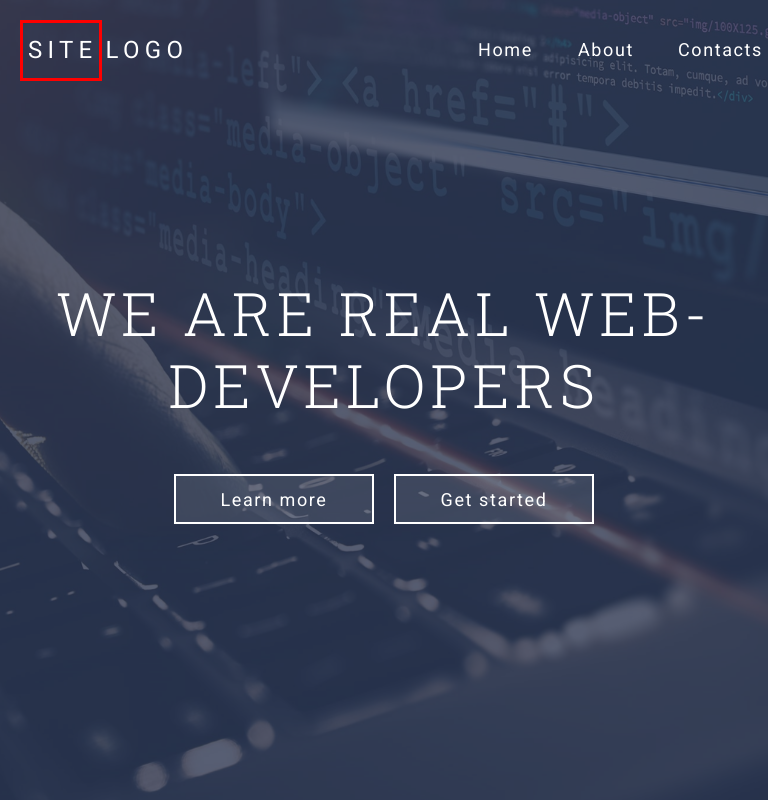
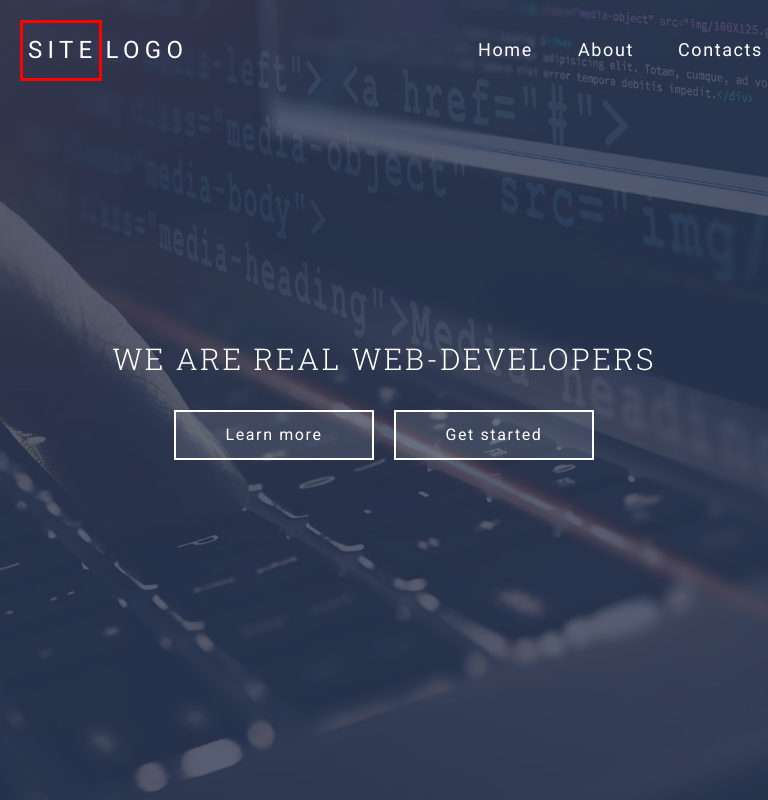
Before and after one commit to Alexand-p/grid-template, a website: page index.html in a window 768 px wide. Shown: the top 800 px of the page. Drawn offline with Linux system fonts and the light colour scheme.

Commit message:
header 50%

```diff
--- a/assets/scss/style.scss
+++ b/assets/scss/style.scss
@@ -38,12 +38,22 @@ html {
 }
 /* HEADER */
 h1{
-  font-size: 3.75rem;
+
   letter-spacing: 0.08em ;
   font-weight: 300;
   font-family: 'Roboto Slab', serif;
   text-align: center;
   line-height: 1.2;
+  @media (min-width: 992px) {
+    font-size: 3.75rem;
+  }
+  @media (max-width: 992px) {
+    font-size: 2.5rem;
+  }
+  @media (max-width: 768px){
+    font-size: 1.875rem;
+    margin: 0 0 33px 0px;
+  }
 }
 h2{
   color: #2d3651;
@@ -66,11 +76,13 @@ a {
   height: 60px;
 }
 @include lg-md{
+  font-size: 1rem;
   min-width: 200px;
   padding: 14px $gap;
   height: 50px;
 }
 @include md{
+  font-size: 1rem;
   min-width: 170px;
   padding: 9px $gap;
   height: 40px;
@@ -217,6 +229,12 @@ a {
 }
 .header-content__title{
   margin: 0 0 53px 0;
+  @media (max-width: 768px){
+    margin: 0 0 33px 0px;
+  }
+  @media (max-width: 992px) and (min-width: 768px){
+    margin: 0 0 43px;
+  }
 }
 .header-content__buttons{
   display: flex;
```
Also changed, not shown: assets/css/style.css.
